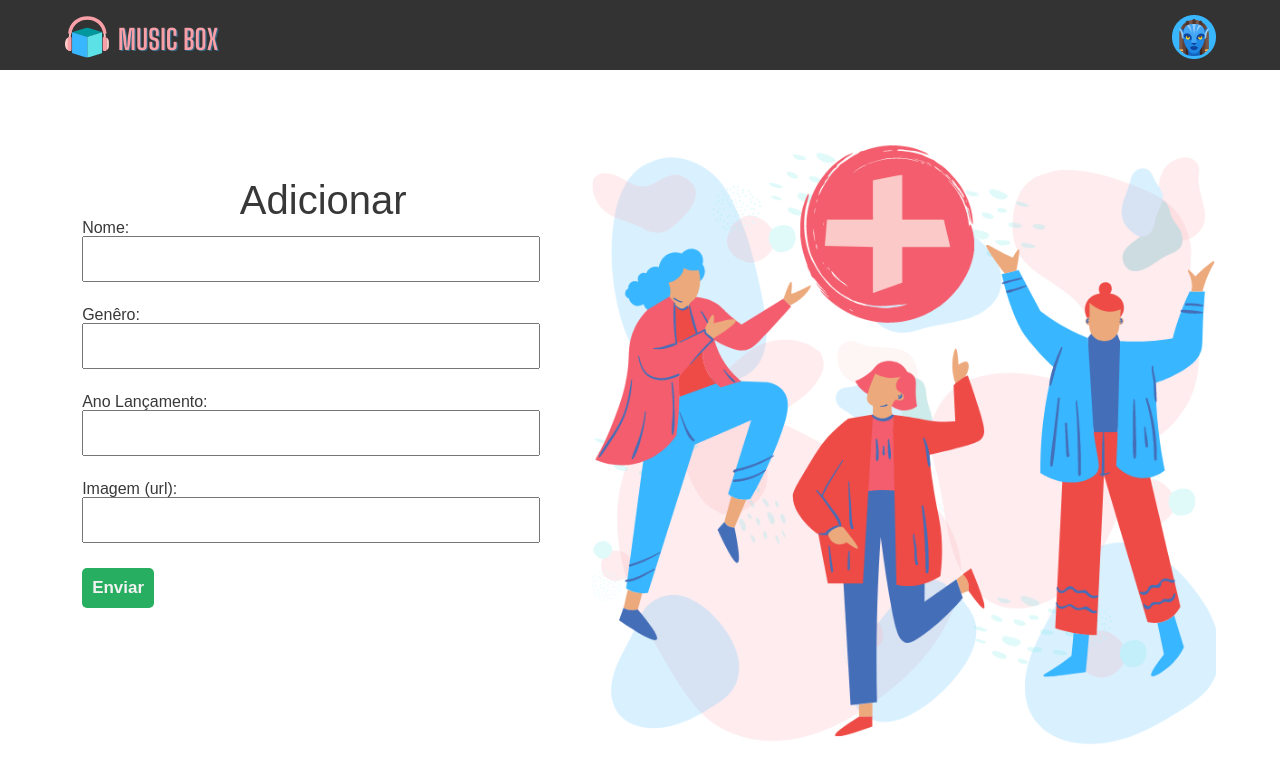
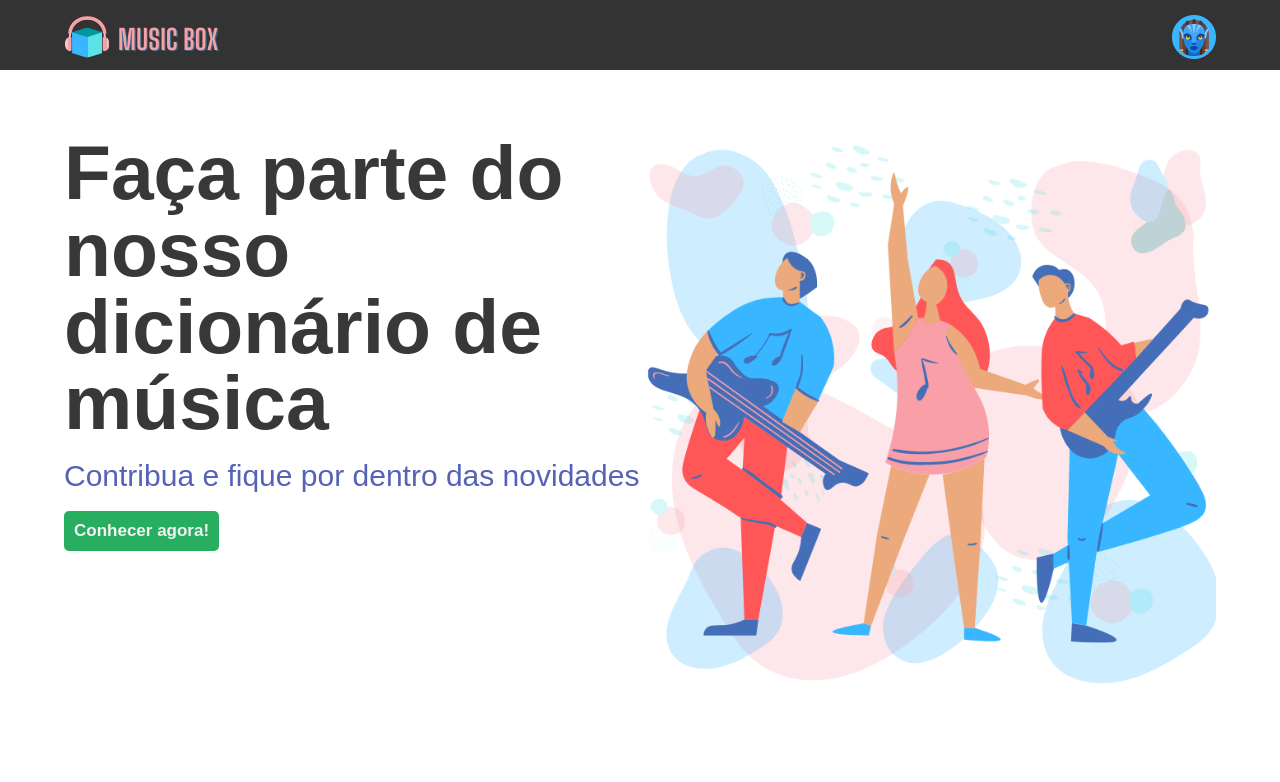
Before and after one commit to miniguiti/music-box-react-bootcamp, a React (Create React App) app: page / in a window 1280 px wide. Shown: the top 782 px of the page. Built offline with nearby package versions, Linux system fonts and the light colour scheme.

Commit message:
Rotas - react-router-dom

```diff
--- a/package.json
+++ b/package.json
@@ -8,6 +8,7 @@
     "@testing-library/user-event": "^12.8.3",
     "react": "^17.0.2",
     "react-dom": "^17.0.2",
+    "react-router-dom": "^5.2.0",
     "react-scripts": "4.0.3",
     "web-vitals": "^1.1.1"
   },
--- a/src/App.js
+++ b/src/App.js
@@ -1,14 +1,10 @@
-import NavBar from './components/NavBar'
 import './assets/css/style.css'
 import './assets/css/reset.css'
-import Music from './pages/Music';
-import Index from './pages/Index';
-import NotFound from './pages/NotFound';
-import AddMusic from './pages/AddMusic';
+import Routes from './routes'
 
 function App() {
   return (
-    <AddMusic/>
+    <Routes/>
   );
 }
 
--- a/src/components/BtnGreen.js
+++ b/src/components/BtnGreen.js
@@ -1,8 +1,12 @@
 import React from 'react'
+
+import {Link} from 'react-router-dom'
 
 function BtnGreen(props) {
     return (
-        <button className="btn-green ">{props.texto}</button>
+        <Link to={props.destino}>
+            <button className="btn-green ">{props.texto}</button>
+        </Link>
     );
 }
 
--- a/src/pages/Index.js
+++ b/src/pages/Index.js
@@ -15,7 +15,7 @@
                             <h3>Contribua e fique por dentro das novidades  </h3>
                         </div>
                         <div className="img-index"></div>
-                        <BtnGreen texto = "Conhecer agora!"/>
+                        <BtnGreen texto = "Conhecer agora!" destino="/music"/>
                     </div>
                     <img src={imgIndex} alt="" className="index-img" />
                 </div>
--- a/src/pages/Music.js
+++ b/src/pages/Music.js
@@ -9,7 +9,7 @@
             <NavBar/>
             <div className="container">
                 <div className="filter">
-                    <BtnGreen texto="Adicionar"/>
+                    <BtnGreen texto="Adicionar" destino="/add-music"/>
                 </div>
             </div>
             <div className="container">
--- a/src/pages/NotFound.js
+++ b/src/pages/NotFound.js
@@ -15,7 +15,7 @@
                             <h3>A página que você procura não foi encontrada.</h3>
                         </div>
                         <div className="img-index"></div>
-                        <BtnGreen texto="Voltar"/>
+                        <BtnGreen texto="Voltar ao inicio" destino="/"/>
                     </div>
                     <img src={imgNotFound} alt="" className="index-img" />
                 </div>
--- /dev/null
+++ b/src/routes.js
@@ -0,0 +1,27 @@
+//BrowserRouter -> Acesso ao uso das rotas
+//Switch -> Navegação entre as rotas
+//Route -> Criar uma rota
+
+import React from 'react'
+import {BrowserRouter as Router, Switch, Route} from 'react-router-dom'
+
+//Import dos componentes/pages
+import Index from './pages/Index'
+import Music from './pages/Music'
+import AddMusic from './pages/AddMusic'
+import NotFound from './pages/NotFound'
+
+function Routes(){
+    return(
+        <Router>
+            <Switch>
+                <Route exact path="/" component={Index}/>
+                <Route path="/music" component={Music}/>
+                <Route path="/add-music" component={AddMusic}/>
+                <Route path="*" component={NotFound}/>
+            </Switch>
+        </Router>
+    );
+}
+
+export default Routes;
```
Also changed, not shown: 1 other file (tests, documents, lock files or other folders).
